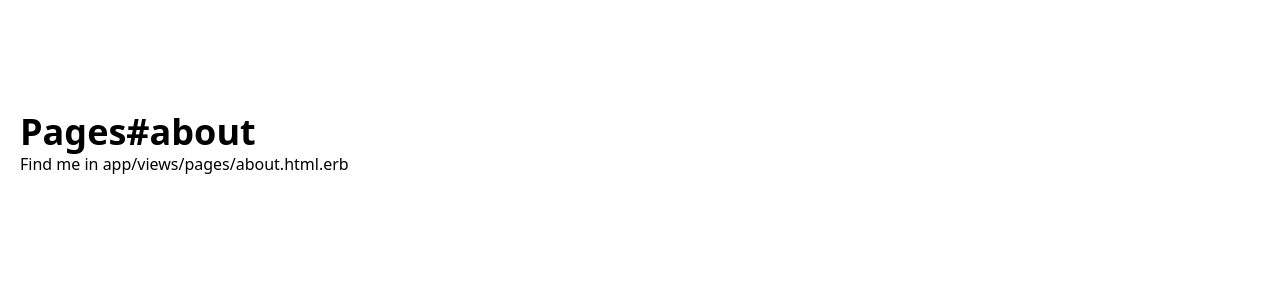
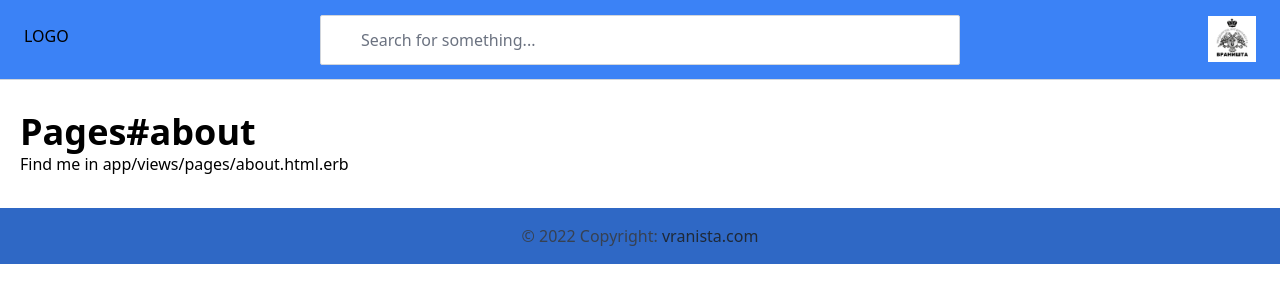
Before and after one commit to OrceMaceski/vranista, a Rails app: page /pages/about in a window 1280 px wide. Shown: the top 303 px of the page. Run offline with Rails 7, Linux system fonts and the light colour scheme; style sheets or scripts are compiled from the project's sources; some libraries are stand-ins or nearby versions.

Commit message:
Added navbar and footer

```diff
--- /dev/null
+++ b/app/views/layouts/_footer.html.erb
@@ -0,0 +1,6 @@
+<footer class="bg-blue-500 text-center lg:text-left mt-8">
+  <div class="text-gray-700 text-center p-4" style="background-color: rgba(0, 0, 0, 0.2);">
+    © 2022 Copyright:
+    <a class="text-gray-800" href="#">vranista.com</a>
+  </div>
+</footer>
--- /dev/null
+++ b/app/views/layouts/_navbar.html.erb
@@ -0,0 +1,15 @@
+<nav class="flex flex-col sm:flex-row sm:h-20 px-6 bg-blue-500 border-b border-gray-300 relative z-50">
+	<div class="h-20 w-full flex items-center justify-between sm:h-auto">
+		<a class="no-underline block h-8">LOGO</a>
+		<div class="items-center flex">
+			<div class="cursor-pointer my-2 ml-6 relative rounded-full w-12 h-12">
+        <%= image_tag("logo.jpg", width: 100) %>
+			</div>
+		</div>
+	</div>
+	<div class="w-full mx-auto mt-2 mb-4 sm:mx-0 sm:mb-0 sm:mt-0 sm:absolute sm:left-1/2 sm:transform sm:-translate-x-1/2 sm:w-1/2 sm:h-full justify-center items-center block sm:flex">
+		<form class="relative w-full">
+			<input type="search" class="w-full max-w-full border border-gray-300 rounded-sm pr-4 pl-10 py-3 outline-none transition-colors duration-150 ease-in-out focus:border-blue-400" placeholder="Search for something..." />
+		</form>
+	</div>
+</nav>
--- a/app/views/layouts/application.html.erb
+++ b/app/views/layouts/application.html.erb
@@ -12,8 +12,10 @@
   </head>
 
   <body>
-    <main class="container mx-auto mt-28 px-5 flex">
+    <%= render '/layouts/navbar' %>
+    <main class="container mx-auto mt-8 px-5">
       <%= yield %>
     </main>
+    <%= render '/layouts/footer' %>
   </body>
 </html>
--- a/app/views/pages/home.html.erb
+++ b/app/views/pages/home.html.erb
@@ -1,4 +1,4 @@
-<div>
+<div class='flex justify-center items-center'>
     <iframe
         src="https://player.twitch.tv/?channel=<%= ENV['TWITCH_CHANNEL']%>&parent=<%= ENV['TWITCH_DOMAIN'] || 'localhost' %>"
         height="600"
```
Also changed, not shown: app/assets/images/logo.jpg (added). Lines whose indentation alone changed are shown as unchanged.
